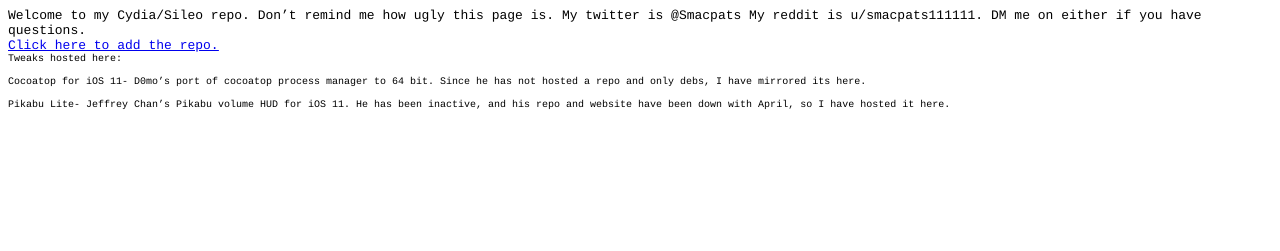
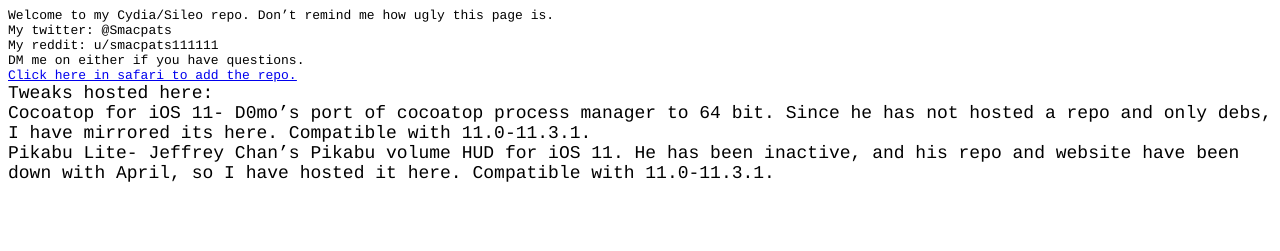
Before and after one commit to smacpats/smacpats.github.io, a plain HTML site: page index.html in a window 1280 px wide. Drawn offline with Linux system fonts and the light colour scheme.

Commit message:
Formatting.

```diff
--- a/index.html
+++ b/index.html
@@ -7,31 +7,33 @@
   <meta name="Generator" content="Cocoa HTML Writer">
   <meta name="CocoaVersion" content="1504.83">
   <style type="text/css">
-    p.p1 {margin: 0.0px 0.0px 0.0px 0.0px; font: 13.0px Courier; color: #000000; -webkit-text-stroke: #000000}
-    p.p2 {margin: 0.0px 0.0px 0.0px 0.0px; font: 13.0px Courier; color: #0000ee; -webkit-text-stroke: #000000}
-    p.p3 {margin: 0.0px 0.0px 0.0px 0.0px; font: 10.0px Courier; color: #000000; -webkit-text-stroke: #000000}
-    p.p4 {margin: 0.0px 0.0px 0.0px 0.0px; font: 10.0px Courier; color: #000000; -webkit-text-stroke: #000000; min-height: 12.0px}
-    p.p5 {margin: 0.0px 0.0px 0.0px 0.0px; line-height: 55.0px; font: 13.0px Courier; color: #0000ee; -webkit-text-stroke: #000000; min-height: 16.0px}
-    p.p6 {margin: 0.0px 0.0px 0.0px 0.0px; line-height: 55.0px; font: 13.0px Courier; color: #000000; -webkit-text-stroke: #000000}
+    p.p1 {margin: 0.0px 0.0px 0.0px 0.0px; line-height: 15.0px; font: 13.0px Courier; color: #000000; -webkit-text-stroke: #000000}
+    p.p2 {margin: 0.0px 0.0px 0.0px 0.0px; line-height: 15.0px; font: 13.0px Courier; color: #0000ee; -webkit-text-stroke: #000000}
+    p.p3 {margin: 0.0px 0.0px 0.0px 0.0px; line-height: 12.0px; font: 18.0px Courier; color: #000000; -webkit-text-stroke: #000000}
     span.s1 {font-kerning: none}
     span.s2 {text-decoration: underline ; font-kerning: none}
   </style>
 </head>
 <body>
-<p class="p1"><span class="s1">Welcome to my Cydia/Sileo repo. Don’t remind me how ugly this page is. My twitter is @Smacpats My reddit is u/smacpats111111. DM me on either if you have questions. <br>
+<p class="p1"><span class="s1">Welcome to my Cydia/Sileo repo. Don’t remind me how ugly this page is.<span class="Apple-converted-space"> </span></span></p>
+<p class="p1"><span class="s1">My twitter: @Smacpats</span></p>
+<p class="p1"><span class="s1">My reddit: u/smacpats111111</span></p>
+<p class="p1"><span class="s1">DM me on either if you have questions. <br>
 </span></p>
-<p class="p2"><span class="s2"><a href="cydia://url/https://cydia.saurik.com/api/share#?source=https://smacpats.github.io/">Click here to add the repo. </a></span><span class="s1"><br>
+<p class="p2"><span class="s2"><a href="cydia://url/https://cydia.saurik.com/api/share#?source=https://smacpats.github.io/">Click here in safari to add the repo. </a></span><span class="s1"><br>
 </span></p>
-<p class="p3"><span class="s1">Tweaks hosted here:</span></p>
-<p class="p4"><span class="s1"></span><br></p>
-<p class="p3"><span class="s1">Cocoatop for iOS 11- D0mo’s port of cocoatop process manager to 64 bit. Since he has not hosted a repo and only debs, I have mirrored its here.<span class="Apple-converted-space"> </span></span></p>
-<p class="p4"><span class="s1"></span><br></p>
-<p class="p3"><span class="s1">Pikabu Lite- Jeffrey Chan’s Pikabu volume HUD for iOS 11. He has been inactive, and his repo and website have been down with April, so I have hosted it here.<span class="Apple-converted-space"> </span></span></p>
-<p class="p4"><span class="s1"></span><br></p>
-<p class="p5"><span class="s1"></span><br></p>
-<p class="p6"><span class="s1"><br>
+<p class="p3"><span class="s1">Tweaks hosted here:<br>
 </span></p>
-<p class="p6"><span class="s1"><br>
+<p class="p3"><span class="s1">Cocoatop for iOS 11- D0mo’s port of cocoatop process manager to 64 bit. Since he has not hosted a repo and only debs, I have mirrored its here. Compatible with 11.0-11.3.1.<br>
+</span></p>
+<p class="p3"><span class="s1">Pikabu Lite- Jeffrey Chan’s Pikabu volume HUD for iOS 11. He has been inactive, and his repo and website have been down with April, so I have hosted it here. Compatible with 11.0-11.3.1.<span class="Apple-converted-space"> </span></span></p>
+<p class="p3"><span class="s1"><br>
+</span></p>
+<p class="p2"><span class="s1"><br>
+</span></p>
+<p class="p1"><span class="s1"><br>
+</span></p>
+<p class="p1"><span class="s1"><br>
 </span></p>
 </body>
 </html>
```
Also changed, not shown: 1 other file.
